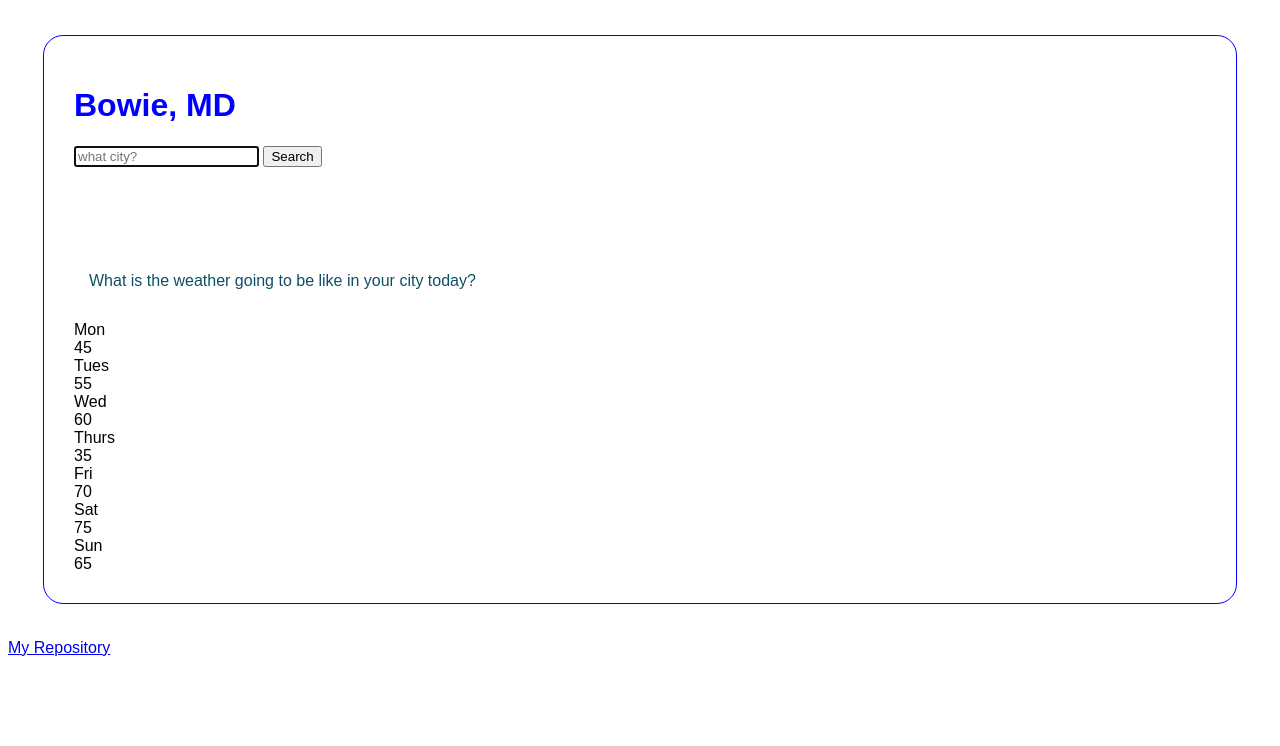
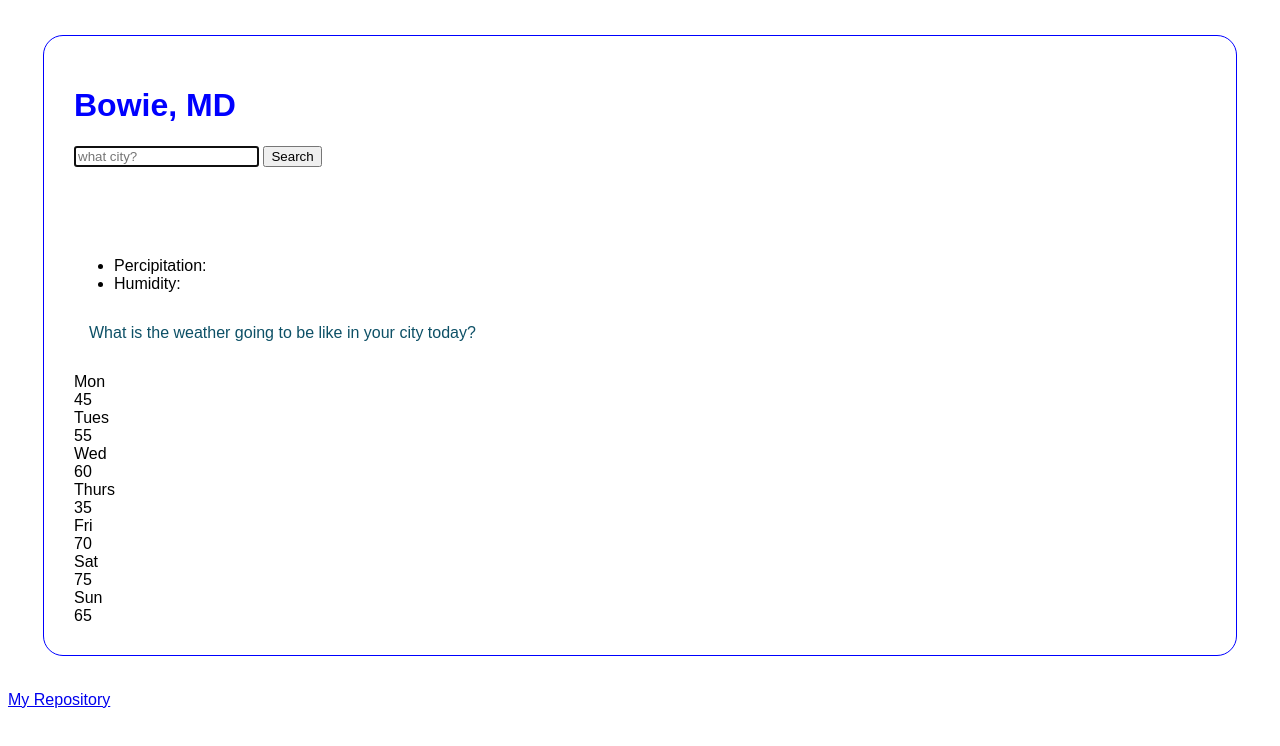
Before and after one commit to Cami95/the-redo-weather-project, a plain HTML site: page index.html in a window 1280 px wide. Drawn offline with nearby package versions, Linux system fonts and the light colour scheme.

Commit message:
added ul under h2

```diff
--- a/index.html
+++ b/index.html
@@ -23,6 +23,15 @@
             </form>
 
             <h2 id="temperature"></h2>
+
+            <ul>
+                <li>
+                    Percipitation:
+                </li>
+                <li>
+                    Humidity:
+                </li>
+            </ul>
 
             <p id="date">
                 What is the weather going to be like in your city today?
```
